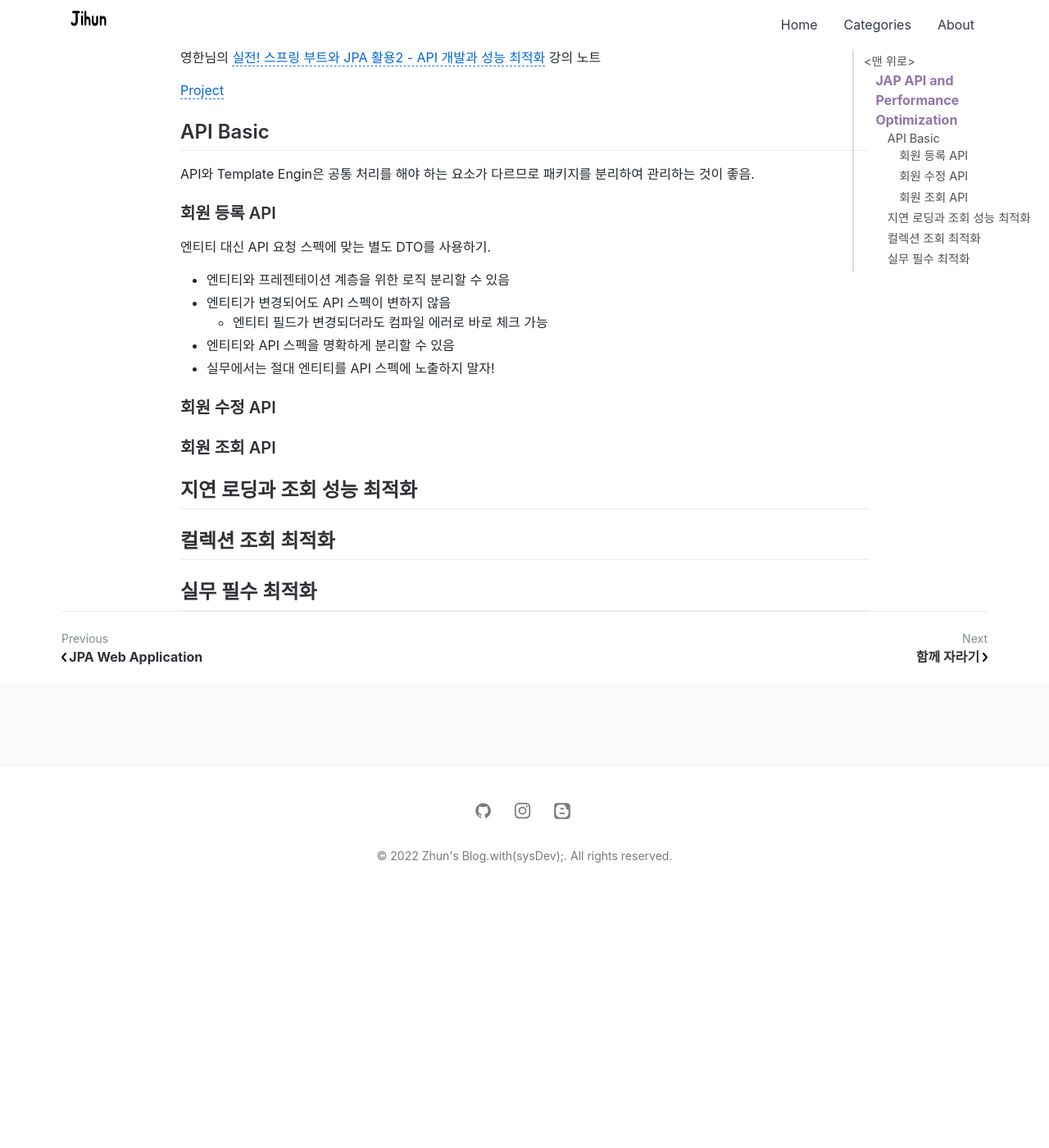
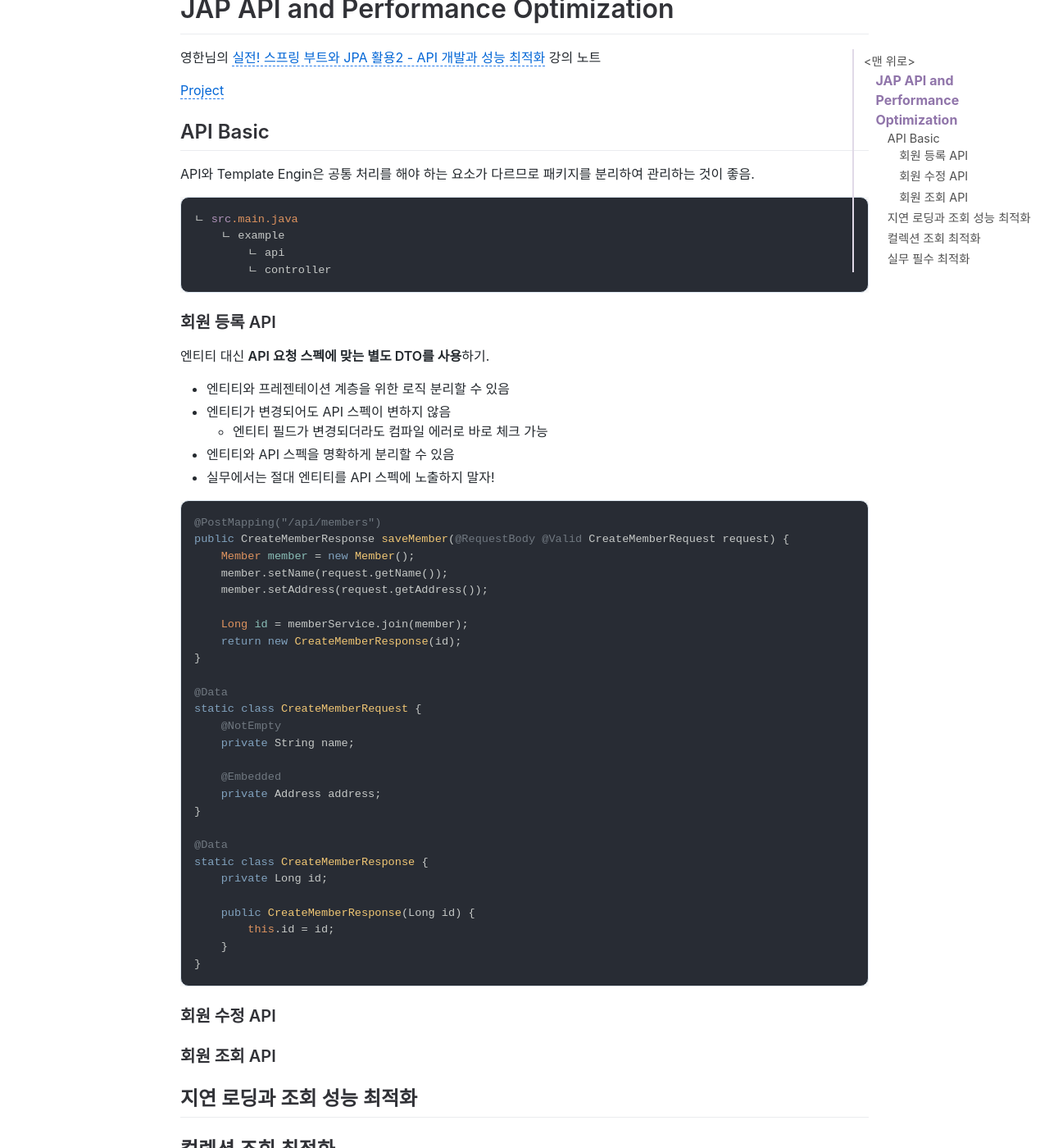
Before and after one commit to jihunparkme/jihunparkme.github.io, a Jekyll site: the page built from _posts/2022-05-24-JPA-API-and-performance-optimization.md, in a window 1280 px wide and 1400 px high, scrolled down 689 px. Shown: the whole window at 82% size. Built offline with Jekyll 4.4.1, drawn with Linux system fonts in a browser that asks for light colours; nearby versions of some CDN libraries; comment, search, counter and statistics services are not loaded; before the commit the page ends 1788 px from its top, so only the background shows below that.

Commit message:
add: (API 개발 기본) 회원 등록 API 코드 추가

````diff
--- a/_posts/2022-05-24-JPA-API-and-performance-optimization.md
+++ b/_posts/2022-05-24-JPA-API-and-performance-optimization.md
@@ -17,15 +17,52 @@ featured-img: jpa-spring-uses-2
 
 API와 Template Engin은 공통 처리를 해야 하는 요소가 다르므로 패키지를 분리하여 관리하는 것이 좋음.
 
+```text
+ㄴ src.main.java
+    ㄴ example
+        ㄴ api
+        ㄴ controller
+```
+
 ### 회원 등록 API
 
-엔티티 대신 API 요청 스펙에 맞는 별도 DTO를 사용하기.
+엔티티 대신 **API 요청 스펙에 맞는 별도 DTO를 사용**하기.
 
 - 엔티티와 프레젠테이션 계층을 위한 로직 분리할 수 있음
 - 엔티티가 변경되어도 API 스펙이 변하지 않음
   - 엔티티 필드가 변경되더라도 컴파일 에러로 바로 체크 가능
 - 엔티티와 API 스펙을 명확하게 분리할 수 있음
 - 실무에서는 절대 엔티티를 API 스펙에 노출하지 말자!
+
+```java
+@PostMapping("/api/members")
+public CreateMemberResponse saveMember(@RequestBody @Valid CreateMemberRequest request) {
+    Member member = new Member();
+    member.setName(request.getName());
+    member.setAddress(request.getAddress());
+
+    Long id = memberService.join(member);
+    return new CreateMemberResponse(id);
+}
+
+@Data
+static class CreateMemberRequest {
+    @NotEmpty
+    private String name;
+
+    @Embedded
+    private Address address;
+}
+
+@Data
+static class CreateMemberResponse {
+    private Long id;
+
+    public CreateMemberResponse(Long id) {
+        this.id = id;
+    }
+}
+```
 
 ### 회원 수정 API
 
````
